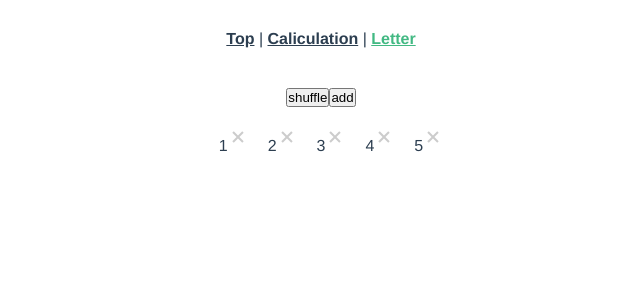
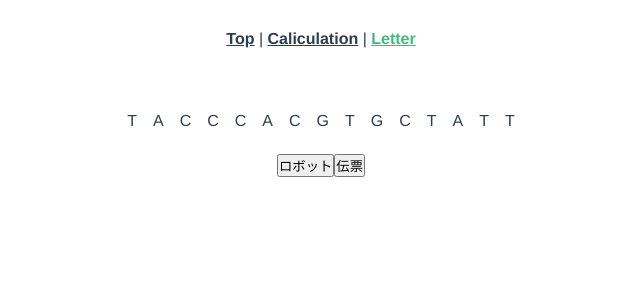
Before and after one commit to WaiEnu/dsUI, a Vue app: page /letter in a window 1280 px wide. Shown: the top 300 px of the page, without its empty margins (319-959 px from the left). Built offline with nearby package versions, Linux system fonts and the light colour scheme.

Commit message:
20.03.06 Letters修正

```diff
--- a/public/css/style.css
+++ b/public/css/style.css
@@ -113,16 +113,17 @@ input[type="submit"]{
     width: 100%;
   }
 }
+
 .list {
   position: relative;
-  margin: 20px 0 0;
+  margin: 16px 0;
   padding: 0;
 }
 
 .item {
   position: relative;
   display: inline-block;
-  padding: 10px 20px;
+  padding: 8px 8px;
   transition: all 0.5s;
 }
 .item__delete {
--- a/src/components/Letterparts.vue
+++ b/src/components/Letterparts.vue
@@ -2,45 +2,67 @@
   <div class="graphparts">
     <div class="contents">
       <div>
-        <button @click="onShuffleClick">shuffle</button>
-        <button @click="onAddButtonClick">add</button>
-        <br>
         <ul class="list">
           <transition-group name="flip">
-            <template v-for="item in $data.list">
-              <li :key="item" class="item">
-                <div class="item__text">{{ item }}</div>
-                <div class="item__delete" @click="onDeleteClick(item)"></div>
+            <template v-for="item in letter(align)">
+              <li :key="item.id" class="item" :id="item.id">
+                <div class="item__text">{{ item.text }}</div>
               </li>
             </template>
           </transition-group>
         </ul>
+        <div><button>ロボット</button>
+        <button>伝票</button></div>
       </div>
     </div>
   </div>
 </template>
 <script>
-import l_ from 'lodash'
+// import l_ from 'lodash'
 export default {
   name: 'Letterparts',
   data() {
     return {
-      list: [1, 2, 3, 4, 5],
+      dna: ['A','G','C','T'],
+      stt: 'TAC',
+      stps: ['ATT','ATC','ACT'],
+      list: 3,
+      GC: 0.50,
+    }
+  },
+  computed: {
+    align(){
+      return this.$data.stt + makeDNA(this.$data.list*3,this.$data.GC) + this.$data.stps[Math.floor(this.$data.stps.length * Math.random())]
     }
   },
   methods: {
-    onShuffleClick() {
-      this.$data.list = l_.shuffle(this.$data.list);
-    },
-    onAddButtonClick() {
-      const value = Math.max(...this.$data.list) + 1;
-      const index = Math.floor(this.$data.list.length * Math.random());
-      this.$data.list.splice(index, 0, value);
-    },
-    onDeleteClick(item) {
-      const index = this.$data.list.indexOf(item);
-      this.$data.list.splice(index, 1);
+    letter(str){
+      const letters=str.split('');
+      let newseq=[]
+      for (var i = 0; i < letters.length; i++) {
+        newseq.push( {'id':'id_'+i,'text':letters[i]});
+      }
+      return newseq
     }
   }
 }
+function makeDNA(size,GC) {
+	var newseq="";
+	var letter="";
+	for (var i = 0; i < size; i++) {
+    if (rnd() < GC) {
+      letter=(rnd()<0.5) ? "C" : "G";
+    } else {
+      letter=(rnd()<0.5) ? "T" : "A";
+    }
+    newseq+=letter;
+	}
+	return newseq;
+}
+rnd.today=new Date();
+rnd.seed=rnd.today.getTime();
+function rnd() {
+  rnd.seed = (rnd.seed*9301+49297) % 233280;
+  return rnd.seed/(233280.0);
+}
 </script>
--- a/vue.config.js
+++ b/vue.config.js
@@ -1,6 +1,4 @@
 module.exports = {
-  publicPath: process.env.NODE_ENV === 'production'
-    ? '/dsui/'
-    : '/',
+  publicPath: process.env.NODE_ENV === 'production'  ? '/dsui/'  : '/',
   outputDir: 'docs',
 }
```
Also changed, not shown: 13 other files (tests, documents, lock files or other folders).
